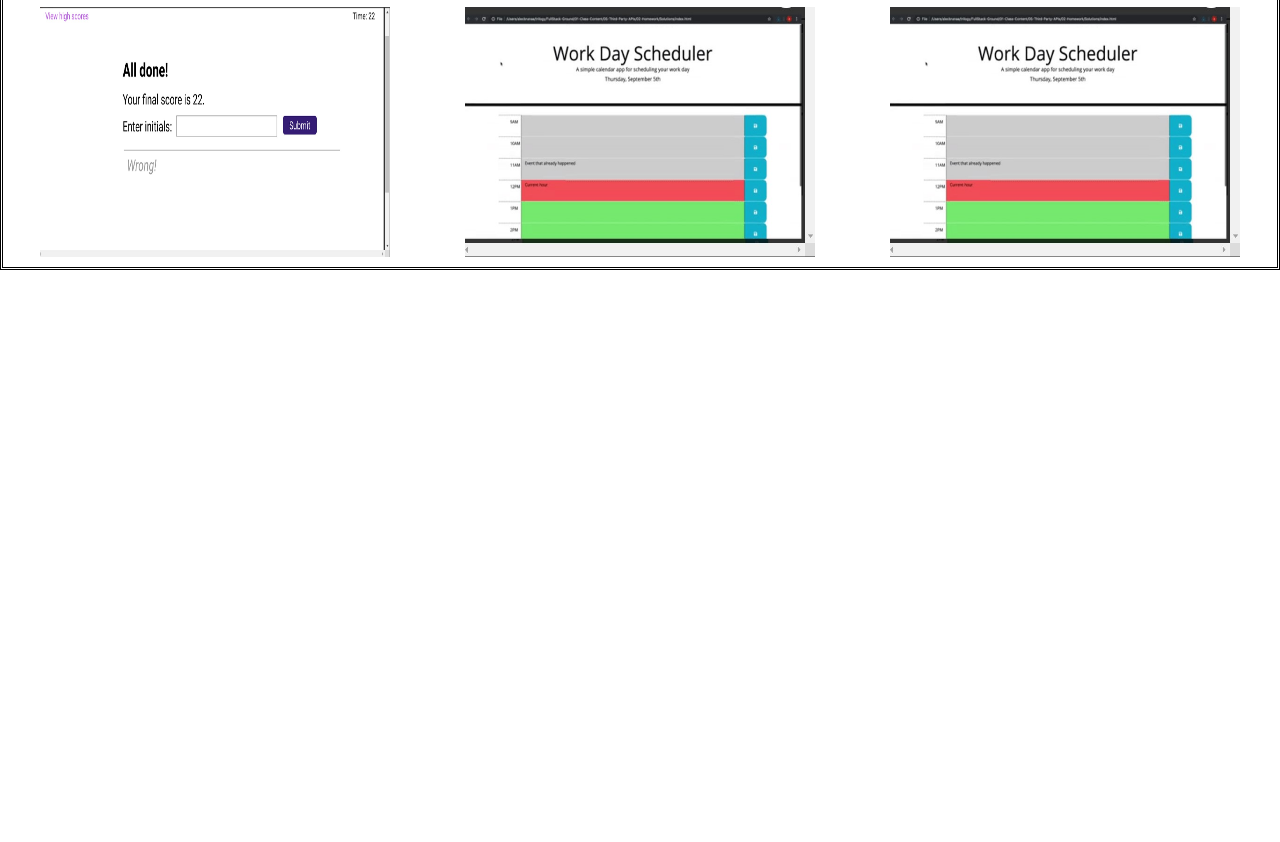
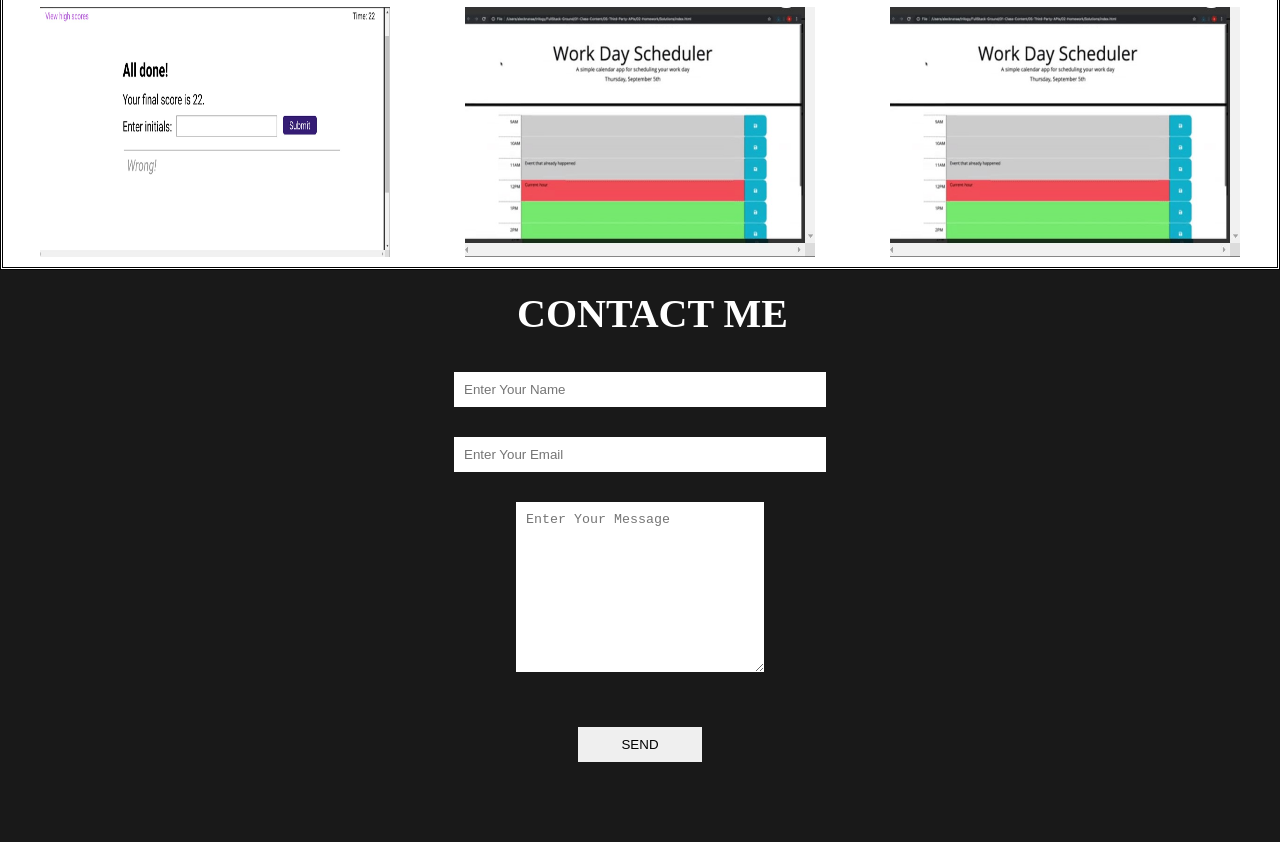
Before and after one commit to Ahsan-Zaidi/Professional-Portfolio, a plain HTML site: page index.html in a window 1280 px wide. Shown: the part 2196-3038 px from the top of the page. Before the commit the page ends 2466 px from the top, so only its background shows below. Drawn offline with Linux system fonts and the light colour scheme.

Commit message:
contact section

```diff
--- a/assets/css/style.css
+++ b/assets/css/style.css
@@ -2,6 +2,9 @@
     margin: 0;
     padding: 0;
     box-sizing: border-box;
+}
+html{
+    scroll-behavior: smooth;
 }
 
 /*Navigation*/
@@ -126,7 +129,7 @@
     display: flex;
     flex-direction: column;
     padding: 20px;
-    background-color: black;
+    background-color: rgba(0, 0, 0, 0.9);
     color: white;
     border-style: double;
 }
@@ -167,8 +170,6 @@
     padding: 10px;
 }
 
-/*contact me*/
-
 /*projects*/
 .projects {
     display: flex;
@@ -193,3 +194,50 @@
     height: 250px;
     margin: 10px;
 }
+
+/*contact me*/
+#contact {
+    display: flex;
+    flex-direction: column;
+    box-sizing: border-box;
+    background-color: rgba(0, 0, 0, 0.9);
+    color: white;
+    padding: 20px;
+}
+
+.form {
+    display: flex;
+    flex-direction: column;
+    box-sizing: border-box;
+    align-items: center;
+    margin: 20px 0px;
+}
+
+.input {
+    padding: 10px;
+    margin: 15px;
+    width: 30%;
+    border: none;
+    outline: none;
+}
+
+#msg {
+    width: 20%;
+    padding: 10px;
+    margin: 15px;
+    border: none;
+    outline: none;
+}
+
+#send {
+    padding: 10px;
+    width: 10%;
+    margin: 40px;
+    border: none;
+    outline: none;
+}
+
+#send:hover {
+    cursor: pointer;
+    box-shadow: 0 0 10px rgb(35, 255, 24);
+}
--- a/index.html
+++ b/index.html
@@ -11,27 +11,29 @@
         <nav class="navbar">
             <ul>
                 <li>
-                    <a href="#">Home</a>
+                    <a href="#home">Home</a>
                 </li>
                 <li>
-                    <a href="#">About Me</a>
+                    <a href="#about">About Me</a>
                 </li>
                 <li>
-                    <a href="#">Skills</a>
+                    <a href="#skills">Skills</a>
                 </li>
                 <li>
-                    <a href="#">Projects</a>
+                    <a href="#projects">Projects</a>
                 </li>
                 <li>
-                    <a href="#">Contact Me</a>
+                    <a href="#contact">Contact Me</a>
                 </li>
             </ul>
         </nav>
+
         <section id="home">
             <div class="main">
                 <h1 class="header">Hey Its Ahsan!<br>I'm a Full Stack Web Developer</h1>
             </div>
         </section>
+
         <section id="about">
             <h1 class="heading">ABOUT ME</h1>
 
@@ -43,6 +45,7 @@
                 </div>
             </div>
         </section>
+
         <section id="skills">
             <h1 class="heading">SKILLS</h1>
             <div class="row">
@@ -52,17 +55,16 @@
                     <p>Lorem ipsum dolor sit amet consectetur adipisicing elit. Mollitia corporis alias doloribus quam tempora illo odit amet adipisci officiis, dolorum blanditiis natus totam assumenda nulla eos! Ducimus animi a consectetur?</p>
                 </div>
                 <div class="box">
-                    <img src="assets/images/develop.png" alt="">
+                    <img src="assets/images/backend.png" alt="">
                     <h1 class="heading">Back End</h1>
                     <p>Lorem ipsum dolor sit amet consectetur adipisicing elit. Mollitia corporis alias doloribus quam tempora illo odit amet adipisci officiis, dolorum blanditiis natus totam assumenda nulla eos! Ducimus animi a consectetur?</p>
                 </div>
                 <div class="box">
-                    <img src="assets/images/develop.png" alt="">
+                    <img src="assets/images/debug.png" alt="">
                     <h1 class="heading">Debugging</h1>
                     <p>Lorem ipsum dolor sit amet consectetur adipisicing elit. Mollitia corporis alias doloribus quam tempora illo odit amet adipisci officiis, dolorum blanditiis natus totam assumenda nulla eos! Ducimus animi a consectetur?</p>
                 </div>
             </div>
-
         </section>
 
         <section id="projects">
@@ -77,6 +79,16 @@
             </div>
         </section>
 
+        <section id="contact">
+            <h1 class="heading">CONTACT ME</h1>
+            <form action="" class="form">
+               <input type="text" name="name" class="input" placeholder="Enter Your Name">
+               <input type="email" name="email" class="input" placeholder="Enter Your Email">
+               <textarea name="msg" id="msg" cols="30" rows="10" placeholder="Enter Your Message"></textarea>
+               <input type="submit" value="SEND" id="send">
+            </form>
+        </section>
+
 
     </body>
 </html>
```
Also changed, not shown: assets/images/backend.png (added), assets/images/debug.png (added).
